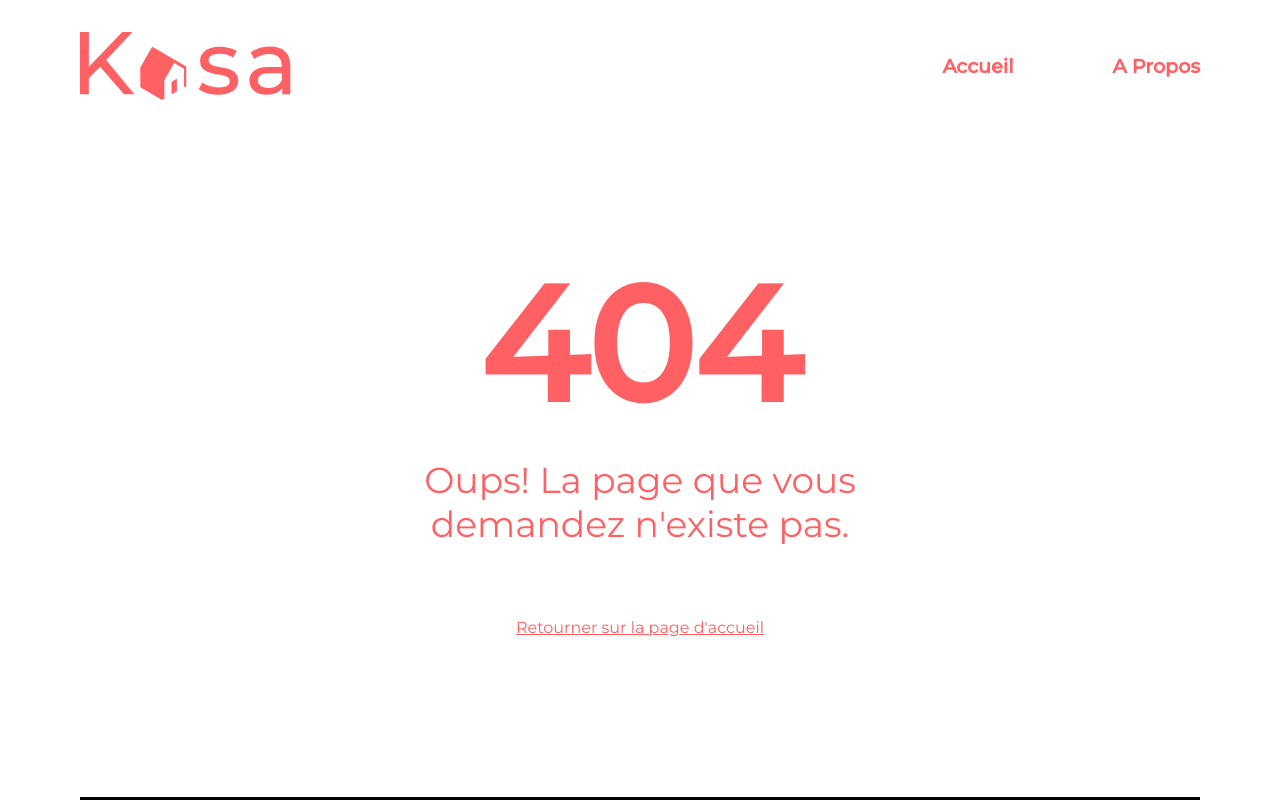
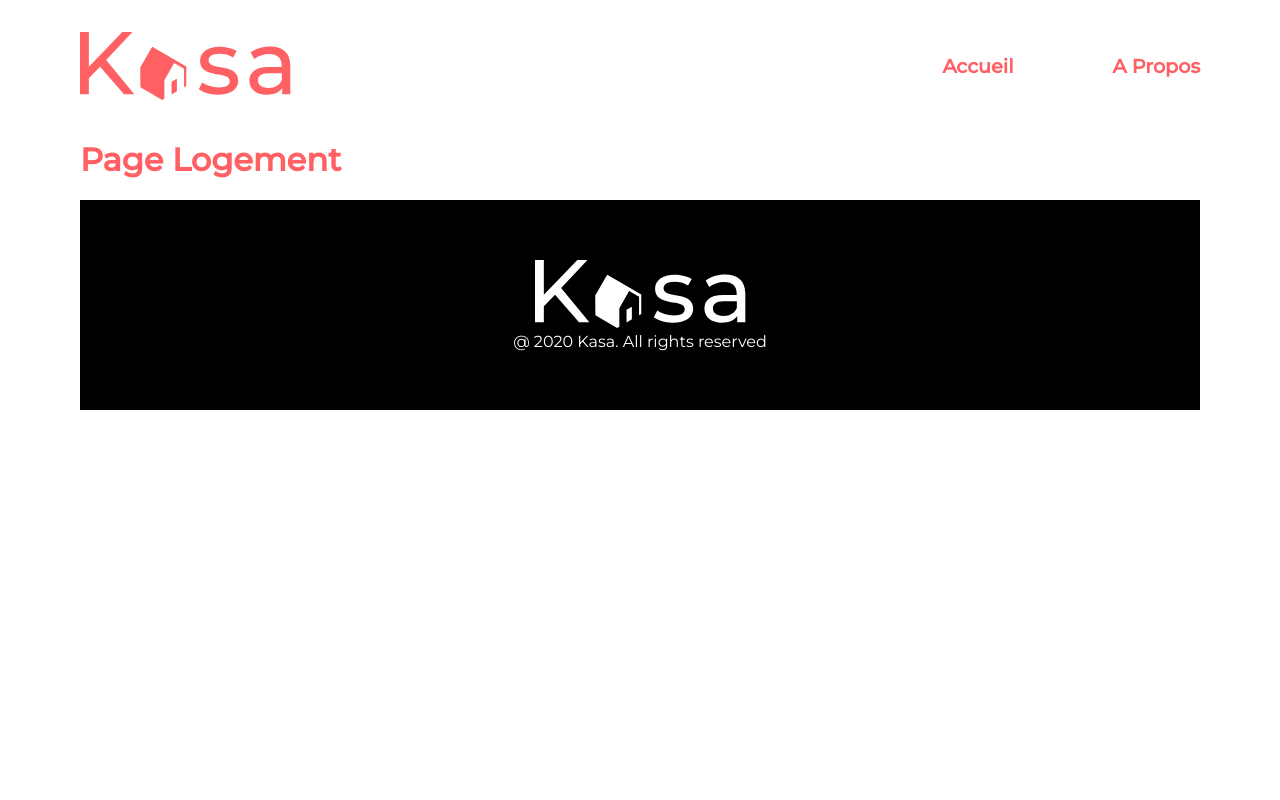
Before and after one commit to FlorenceMARTIN79/Martin_Florence_kasa_creationAppliWebReact, a React (Create React App) app: page /Logement/0979876d in a window 1280 px wide. Before the commit this address had no page. Shown: the top 800 px of the page. Built offline with nearby package versions, Linux system fonts and the light colour scheme; a web font is replaced by a local one.

Commit message:
modif of the route and card component to direct the user to the page Logement with the id of the card clicked

```diff
--- a/src/components/Card/index.jsx
+++ b/src/components/Card/index.jsx
@@ -1,4 +1,5 @@
 import { useState, useEffect } from 'react';
+import { Link } from 'react-router-dom';
 import styles from './card.module.css';
 
 function Card() {
@@ -26,8 +27,8 @@ function Card() {
                 {card.map((rental, index) => {
                     return (
                         <div className={styles.cardStyle} key={rental.id}>
-                            <a
-                                href="http://localhost:3000/Logement.html?id="
+                            <Link
+                                to={`/Logement/${rental.id}`}
                                 className={styles.cardA}
                             >
                                 <img
@@ -38,7 +39,7 @@ function Card() {
                                 <span className={styles.cardText}>
                                     {rental.title}
                                 </span>
-                            </a>
+                            </Link>
                         </div>
                     );
                 })}
--- a/src/index.jsx
+++ b/src/index.jsx
@@ -18,7 +18,7 @@ root.render(
                 <Routes>
                     <Route path="/" element={<Home />} />
                     <Route path="/APropos" element={<APropos />} />
-                    <Route path="/Logement" element={<Logement />} />
+                    <Route path="/Logement/:id" element={<Logement />} />
                     <Route path="*" element={<Error />} />
                 </Routes>
             </div>
--- a/src/pages/Logement/index.jsx
+++ b/src/pages/Logement/index.jsx
@@ -1,3 +1,4 @@
+import { useParams } from 'react-router-dom';
 import styles from './logement.module.css';
 import homeBannerImg from '../../assets/homeBannerImg.png';
 import Slideshow from '../../components/Slideshow';
```
